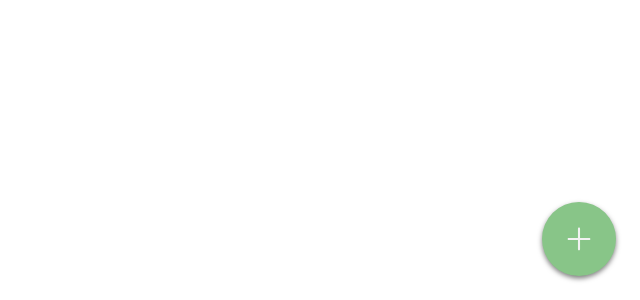
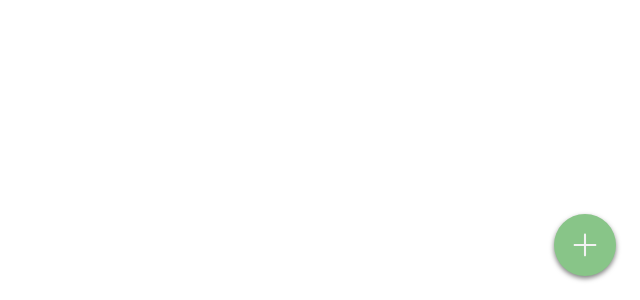
Before and after one commit to IntegerVector/suru, a Vue app: page / in a window 1280 px wide. Shown: the part 500-800 px from the top of the page, without its empty margins (640-1280 px from the left). Built offline with nearby package versions, Linux system fonts and the light colour scheme.

Commit message:
focus item bug fix

```diff
--- a/src/components/add-task-button/AddTaskButton.vue
+++ b/src/components/add-task-button/AddTaskButton.vue
@@ -21,8 +21,8 @@ export default {
 
 <style scoped>
 .add-task-section-container{
-  width: 3rem;
-  height: 3rem;
+  width: 2.5rem;
+  height: 2.5rem;
   display: flex;
   justify-content: center;
   align-items: center;
--- a/src/components/tasks-list/components/task-list-item/TaskListItem.vue
+++ b/src/components/tasks-list/components/task-list-item/TaskListItem.vue
@@ -10,6 +10,7 @@
     <EditableText
       class="task-list-item__text"
       v-model="taskText"
+      :taskId="task.id"
       @update:modelValue="onChange">
     </EditableText>
     <DeleteButton
--- a/src/components/tasks-list/components/task-list-item/components/EditableText.vue
+++ b/src/components/tasks-list/components/task-list-item/components/EditableText.vue
@@ -4,16 +4,20 @@
       class="editable-text__input"
       type="text"
       v-model="text"
+      @focus="onFocus"
       @change="emitChanges"
       @blur="emitChanges">
   </div>
 </template>
 
 <script>
+import { elementsFocusHelper } from '../../../../../helpers/element-focus.helper';
+
 export default {
   name: 'EditableText',
   props: {
-    modelValue: String
+    modelValue: String,
+    taskId: Number
   },
   data() {
     return {
@@ -24,6 +28,9 @@ export default {
   methods: {
     emitChanges() {
       this.$emit('update:modelValue', this.text);
+    },
+    onFocus() {
+      elementsFocusHelper.focusedTaskId = this.taskId;
     }
   }
 }
--- a/src/helpers/element-focus.helper.js
+++ b/src/helpers/element-focus.helper.js
@@ -2,6 +2,14 @@ class ElementsFocusHelper {
   _focusedTaskId = null;
 
   constructor() {}
+
+  set focusedTaskId(taskId) {
+    this._focusedTaskId = taskId;
+  }
+
+  get focusedTaskId() {
+    return this._focusedTaskId;
+  }
 
   setFocusOnTask(taskId) {
     setTimeout(() => {
```
